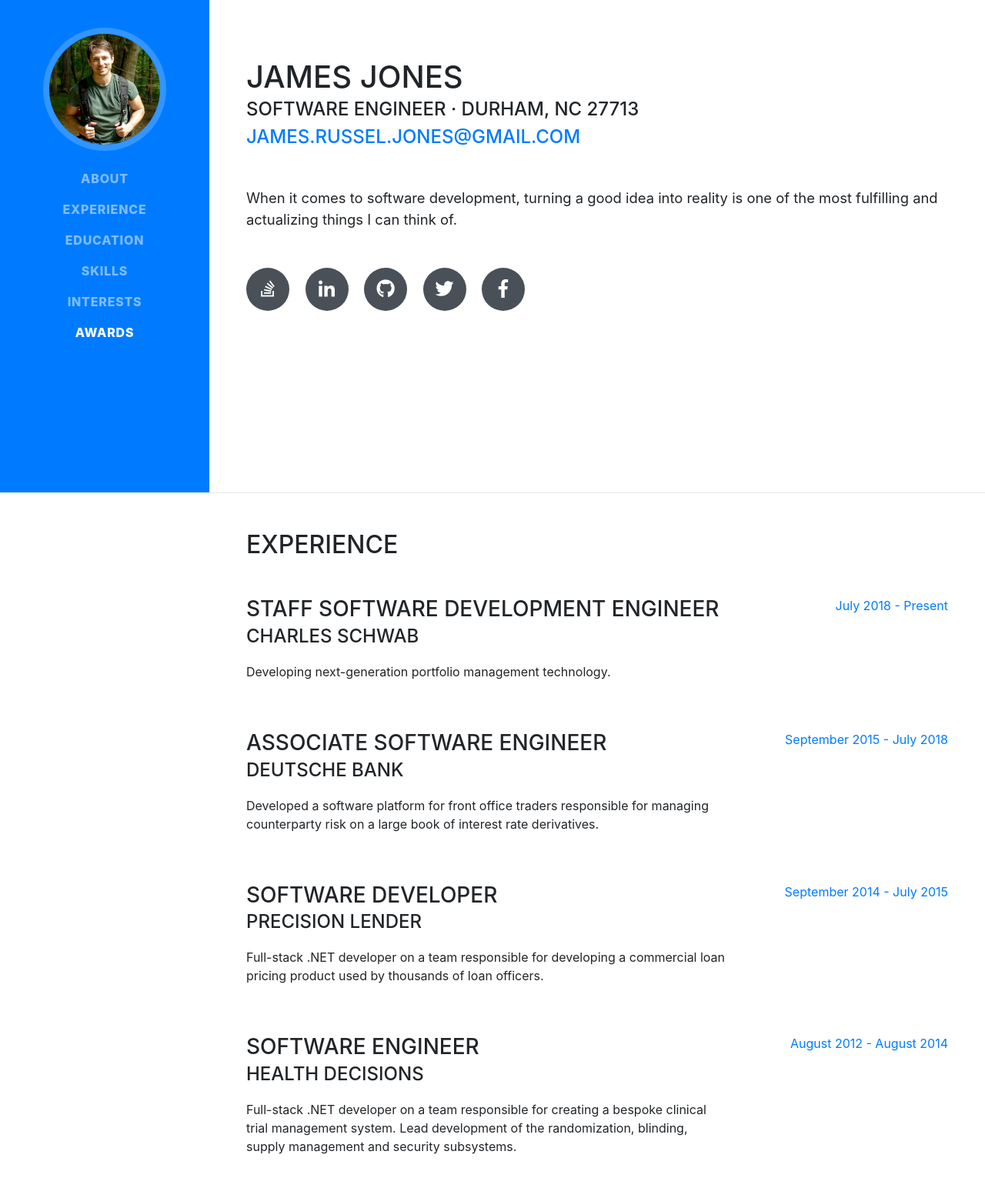
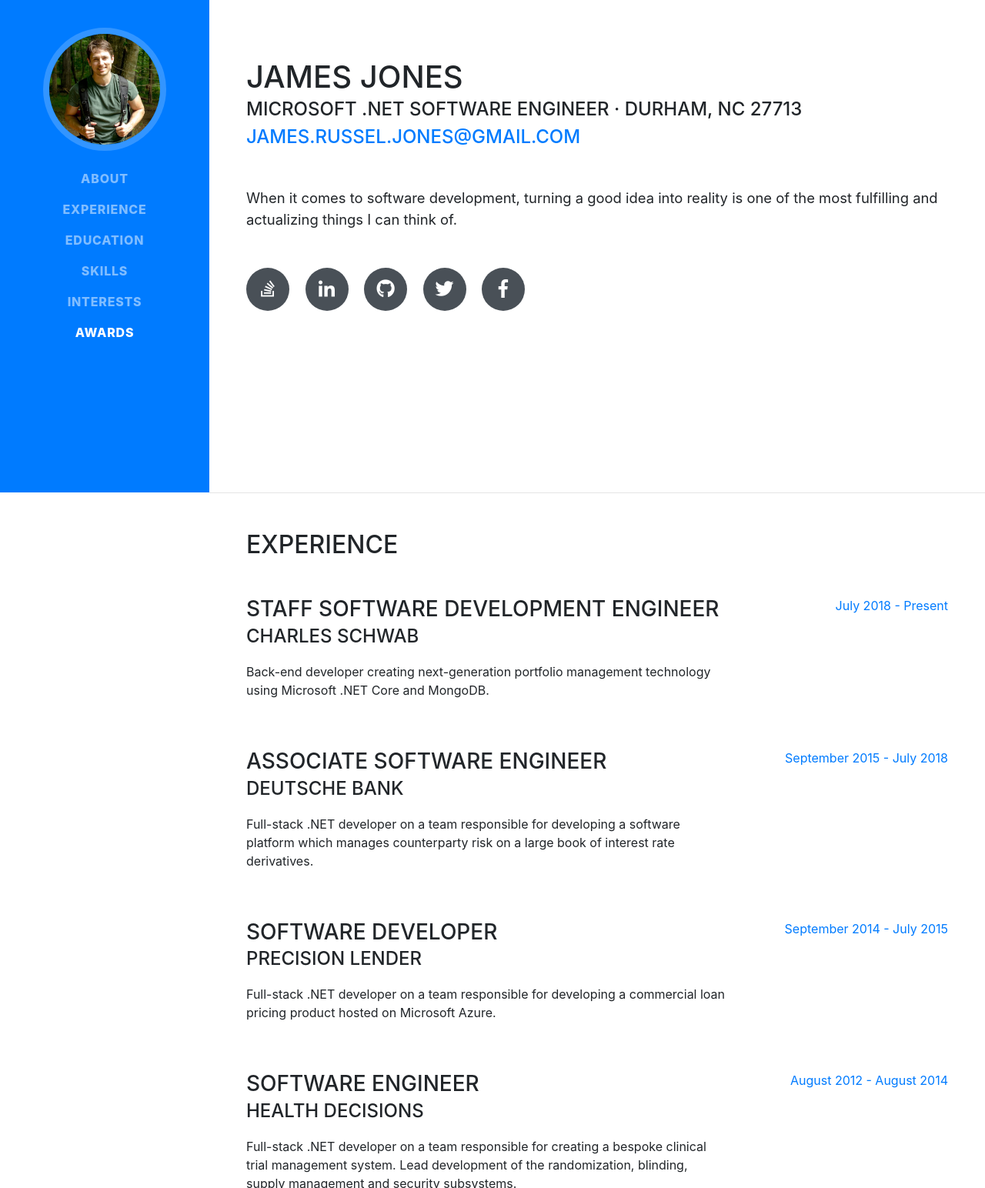
Before and after one commit to jamejone/cumulo-software, a website with bundled scripts: page index.html in a window 1280 px wide. Shown: the part 160-1704 px from the top of the page at 77% size. Built offline with nearby package versions, Linux system fonts and the light colour scheme; a web font is replaced by a local one.

Commit message:
Copywriting to emphasize technical expertise

```diff
--- a/index.html
+++ b/index.html
@@ -66,7 +66,7 @@
           <h1 class="mb-0">James Jones
             <span class="text-primary"></span>
           </h1>
-          <div class="subheading mb-5">Software Engineer · Durham, NC 27713
+          <div class="subheading mb-5">Microsoft .NET Software Engineer · Durham, NC 27713
             <a href="mailto:james.russel.jones@gmail.com">james.russel.jones@gmail.com</a>
           </div>
           <p class="lead mb-5">When it comes to software development, turning a good idea into reality is one of the most fulfilling and actualizing things I can think of.</p>
@@ -100,7 +100,7 @@
             <div class="resume-content mr-auto">
               <h3 class="mb-0">Staff Software Development Engineer</h3>
               <div class="subheading mb-3">Charles Schwab</div>
-              <p>Developing next-generation portfolio management technology.</p>
+              <p>Back-end developer creating next-generation portfolio management technology using Microsoft .NET Core and MongoDB.</p>
             </div>
             <div class="resume-date text-md-right">
               <span class="text-primary">July 2018 - Present</span>
@@ -111,7 +111,7 @@
             <div class="resume-content mr-auto">
               <h3 class="mb-0">Associate Software Engineer</h3>
               <div class="subheading mb-3">Deutsche Bank</div>
-              <p>Developed a software platform for front office traders responsible for managing counterparty risk on a large book of interest rate derivatives.</p>
+              <p>Full-stack .NET developer on a team responsible for developing a software platform which manages counterparty risk on a large book of interest rate derivatives.</p>
             </div>
             <div class="resume-date text-md-right">
               <span class="text-primary">September 2015 - July 2018</span>
@@ -122,7 +122,7 @@
             <div class="resume-content mr-auto">
               <h3 class="mb-0">Software Developer</h3>
               <div class="subheading mb-3">Precision Lender</div>
-              <p>Full-stack .NET developer on a team responsible for developing a commercial loan pricing product used by thousands of loan officers.</p>
+              <p>Full-stack .NET developer on a team responsible for developing a commercial loan pricing product hosted on Microsoft Azure.</p>
             </div>
             <div class="resume-date text-md-right">
               <span class="text-primary">September 2014 - July 2015</span>
```
